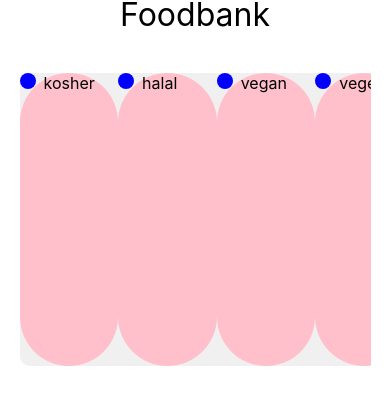
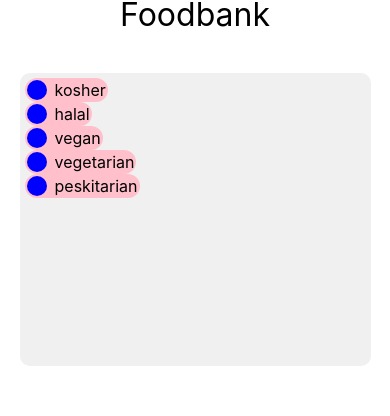
Before and after one commit to Synoptic-Project-2023/front-end, a React Native app: screen / in a window 390 px wide. Both pictures are taken after a click on the button "SEARCH". Shown: the part 341-757 px from the top of the page. Built offline with nearby package versions, Linux system fonts and the light colour scheme.

Commit message:
finished skeleton of bank minus directions button

```diff
--- a/App.js
+++ b/App.js
@@ -10,10 +10,16 @@ import BankZoom from './pages/BankZoom';
 export default function MapScreen({ navigation }) {
 
     const [displayModal, setDisplayModal] = useState(false);
+    const [pageName, setPageName] = useState("bankZoom");
 
     function toggleDisplayModal() {
 
         setDisplayModal(!displayModal);
+    }
+
+    function focusBank({ }) {
+
+
     }
 
     return (
--- a/pages/BankZoom.js
+++ b/pages/BankZoom.js
@@ -3,12 +3,19 @@ import * as React from 'react';
 import { View, Text, StyleSheet, ScrollView, FlatList } from 'react-native';
 import Filter from './ui/Filter';
 
-function getLeftDetails(bank) {
+export default function BankZoom(props) {
 
+	function getFilters(filters) {
 
-}
+		var components = [];
 
-export default function BankZoom(props) {
+		for (let i = 0; i < filters.length; i++) {
+
+			if (filters[i]) components.push(<Filter index={i} />);
+		}
+
+		return components;
+	}
 
 	return (
 
@@ -19,33 +26,9 @@ export default function BankZoom(props) {
 
 			<View style={styles.scrollViewView}>
 				<ScrollView
-					horizontal
-					style={{ flex: 1 }}
-					contentContainerStyle={{
-						flexDirection: 'row',
-						flexWrap: 'wrap',
-					}}
+					contentContainerStyle={styles.scrollView}
 				>
-					<Filter index={0} />
-					<Filter index={1} />
-					<Filter index={2} />
-					<Filter index={3} />
-					<Filter index={3} />
-					<Filter index={3} />
-					<Filter index={3} />
-					<Filter index={3} />
-					<Filter index={3} />
-					<Filter index={3} />
-					<Filter index={3} />
-					<Filter index={3} />
-					<Filter index={3} />
-					<Filter index={3} />
-					<Filter index={3} />
-					<Filter index={3} />
-					<Filter index={3} />
-					<Filter index={3} />
-					<Filter index={3} />
-					<Filter index={3} />
+					{ getFilters(props.bank.filters) }
 				</ScrollView>
 			</View>
 		</View>
@@ -82,9 +65,6 @@ const styles = StyleSheet.create({
 
 	scrollView: {
 
-		flex: 1,
-		flexDirection: 'row',
-		flexWrap: 'wrap',
-		alignItems: 'flex-start' // if you want to fill rows left to right
+		padding: 5,
 	},
 })
--- a/pages/ui/Filter.js
+++ b/pages/ui/Filter.js
@@ -18,12 +18,6 @@ export default function Filter(props) {
 
 const styles = StyleSheet.create({
 
-	name: {
-
-		marginLeft: 8,
-		fontSize: 16,
-	},
-
 	view: {
 
 		flex: 1,
@@ -31,13 +25,22 @@ const styles = StyleSheet.create({
 
 		borderRadius: 100,
 		backgroundColor: 'pink',
+		alignSelf: 'flex-start',
+
+		padding: 2,
 	},
 
 	circle: {
 
-		width: 16,
-		height: 16,
+		width: 20,
+		height: 20,
 		borderRadius: 100,
 		backgroundColor: 'blue',
-	}
+	},
+
+	name: {
+
+		marginLeft: 8,
+		fontSize: 16,
+	},
 })
```
